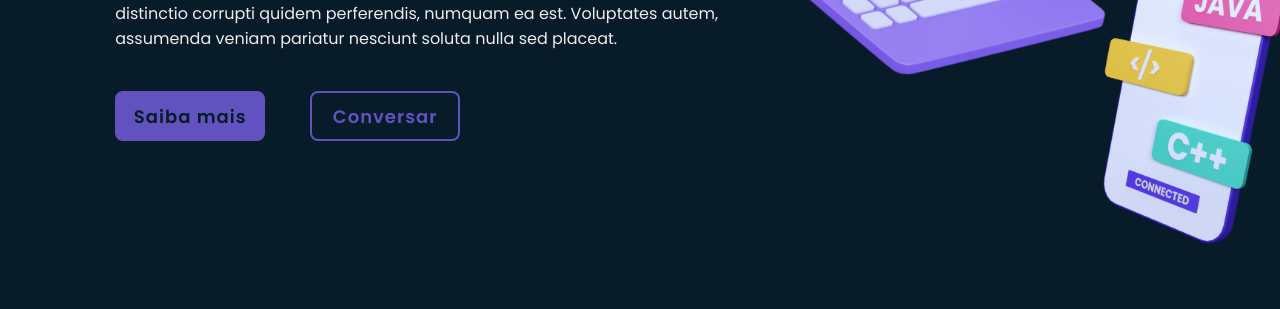
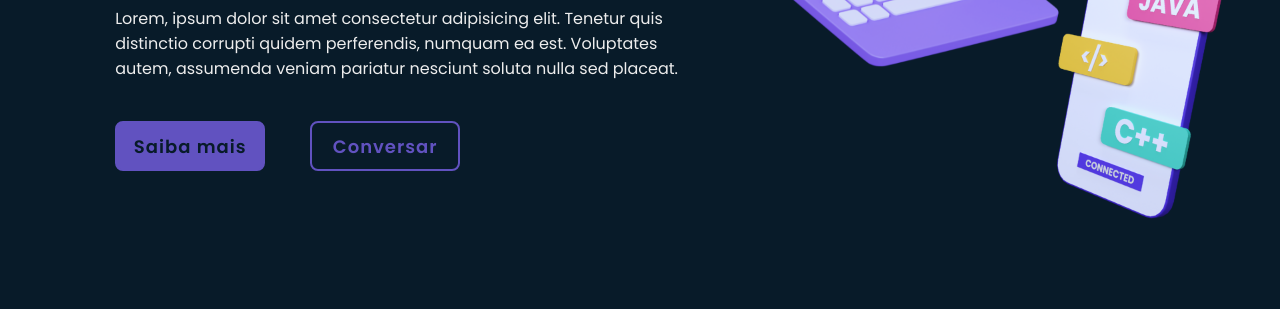
Before and after one commit to AlvaroGR028/Portfolio-Alvaro-Goncalves, a plain HTML site: page index.html in a window 1280 px wide. Shown: the part 405-714 px from the top of the page. Drawn offline with nearby package versions, Linux system fonts and the light colour scheme.

Commit message:
Teste img

```diff
--- a/css/style.css
+++ b/css/style.css
@@ -87,16 +87,15 @@ section {
     display: flex;
     align-items: center;
     padding: 0 9%;
-    /* background: url('/imagens/noteCell.jpg') no-repeat; */
-    background-image: url('/imagens/noteCell.jpg');
-    background-size: cover;
+    background: url('/imagens/noteCell.jpg') no-repeat;
+    /* background-image: url('/imagens/noteCell.jpg'); */
+    background-size: 100%; /*cover*/
     background-position: center;
 }
 
 .home-content {
-    max-width: 62rem;
+    max-width: 60rem;
     z-index: 99;
-    /* esse aqui era 60 */
 }
 
 .home-content h1 {
```
